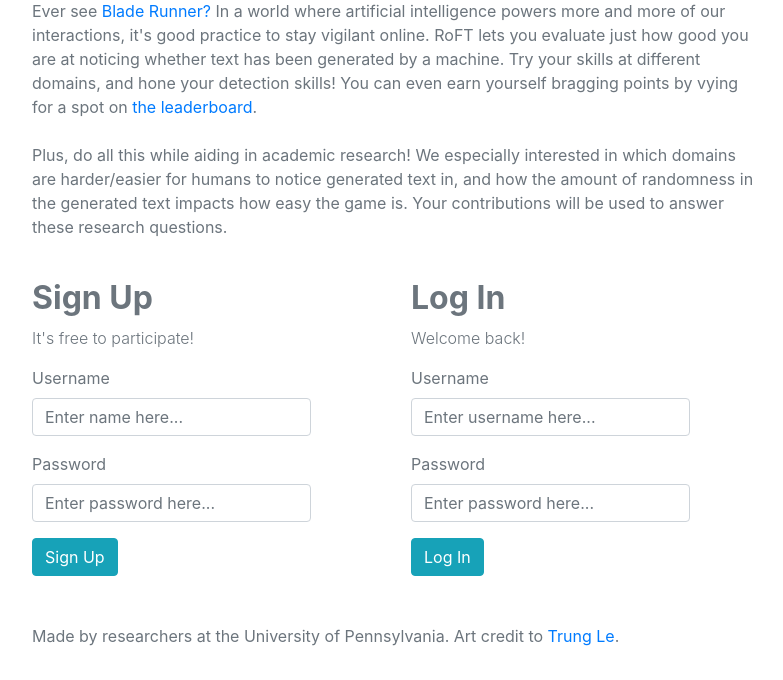
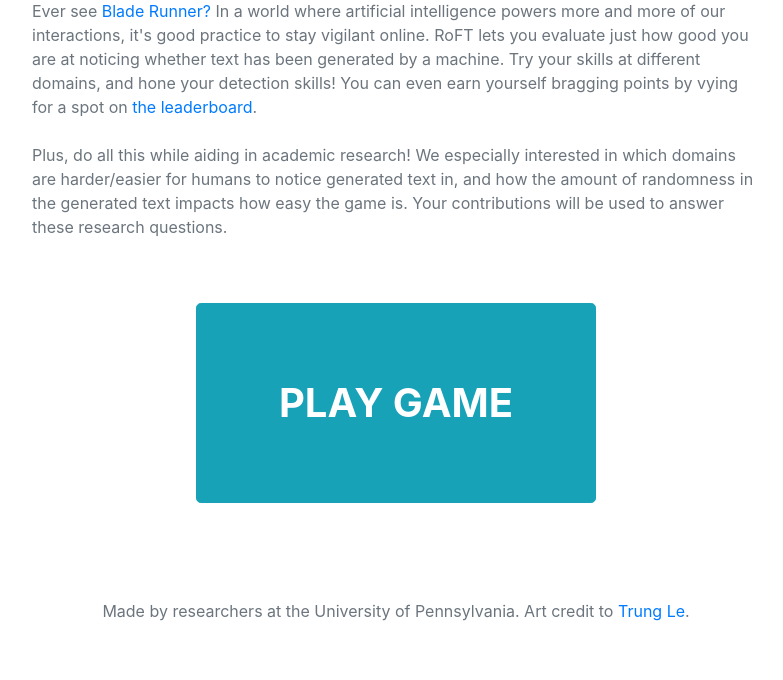
Before and after one commit to kirubarajan/roft, a Django app: page / in a window 1280 px wide. Shown: the part 616-1296 px from the top of the page, without its empty margins (244-1027 px from the left). After the commit the page ends 1237 px from the top, so only its background shows below. Run offline with Django 3.2, Linux system fonts and the light colour scheme; some libraries are stand-ins or nearby versions.

Commit message:
big PLAY button, hide login sign up at first

```diff
--- a/annotation/core/templates/splash.html
+++ b/annotation/core/templates/splash.html
@@ -55,7 +55,20 @@
             Your contributions will be used to answer these research questions.
           </p>
 
-          <div class="row">
+          <div class="py-5" style="text-align: center">
+            <button class="btn btn-info btn-lg" style="height: 200px; width: 80%; max-width: 400px; font-size: 40px; font-weight: bold"
+                onclick=toggleLogIn>
+              PLAY GAME
+            </button>
+          </div>
+
+          <script>
+            function toggleLogIn() {
+              document.getElementById("login_signup").style.display = "block";
+            }
+          </script>
+
+          <div class="row" id="login_signup" style="display: none">
             <div class="col-md-6">
               <br />
               <h2 class="text-muted"> <strong> Sign Up </strong> </h2>
@@ -96,11 +109,12 @@
                 <button type="submit" class="btn btn-info">Log In</button>
               </form>
             </div>
-            <div class="col-md-12" style="margin-top: 3rem">
-              <p class="text-muted">
-              Made by researchers at the University of Pennsylvania. Art credit to <a href="https://www.linkedin.com/in/trungtuanle">Trung Le</a>.
-              </p>
-            </div>
+
+          </div>
+          <div style="margin-top: 3rem; text-align: center">
+            <p class="text-muted">
+            Made by researchers at the University of Pennsylvania. Art credit to <a href="https://www.linkedin.com/in/trungtuanle">Trung Le</a>.
+            </p>
           </div>
         </div>
         <div class="col-md" />
```
